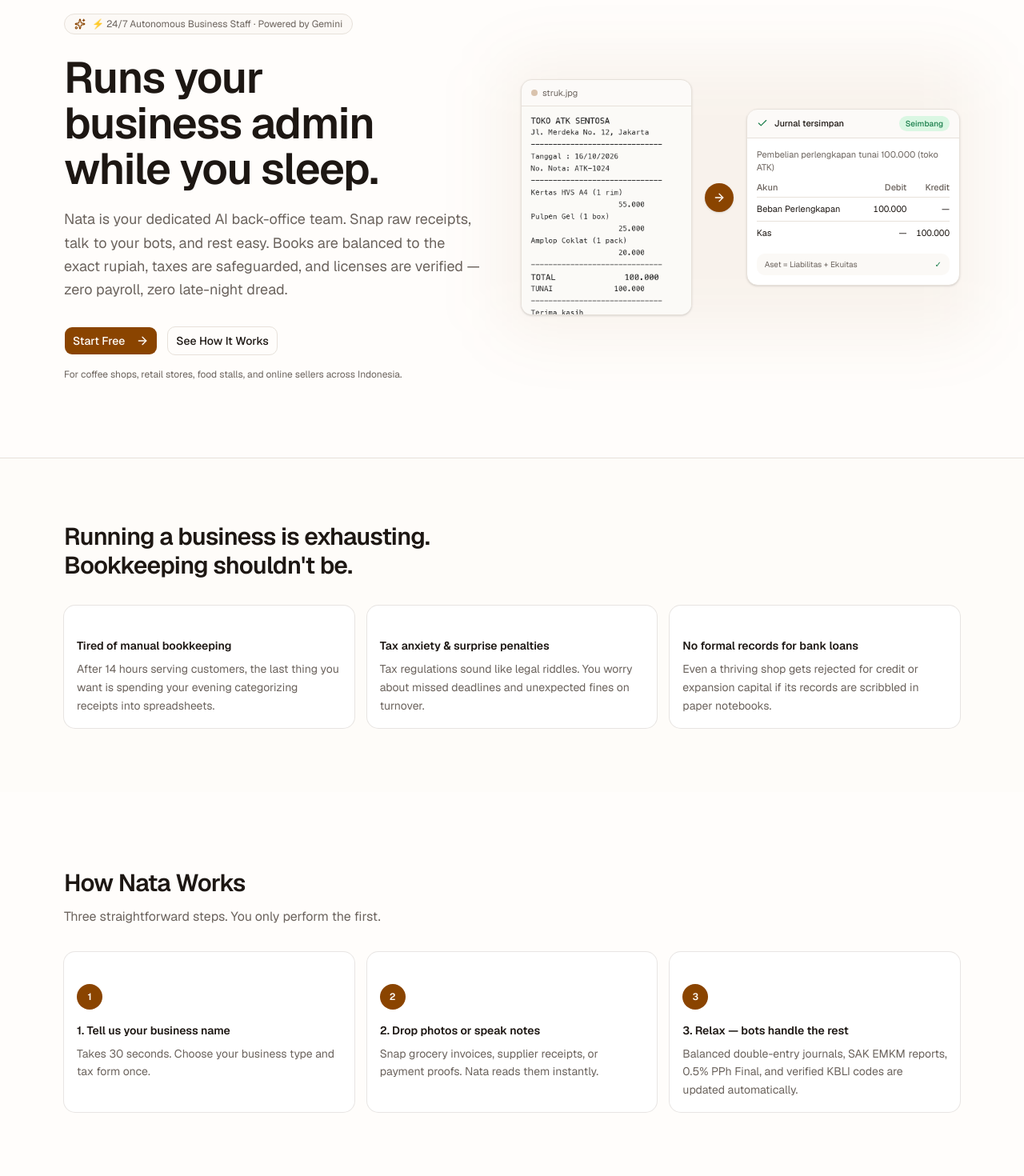
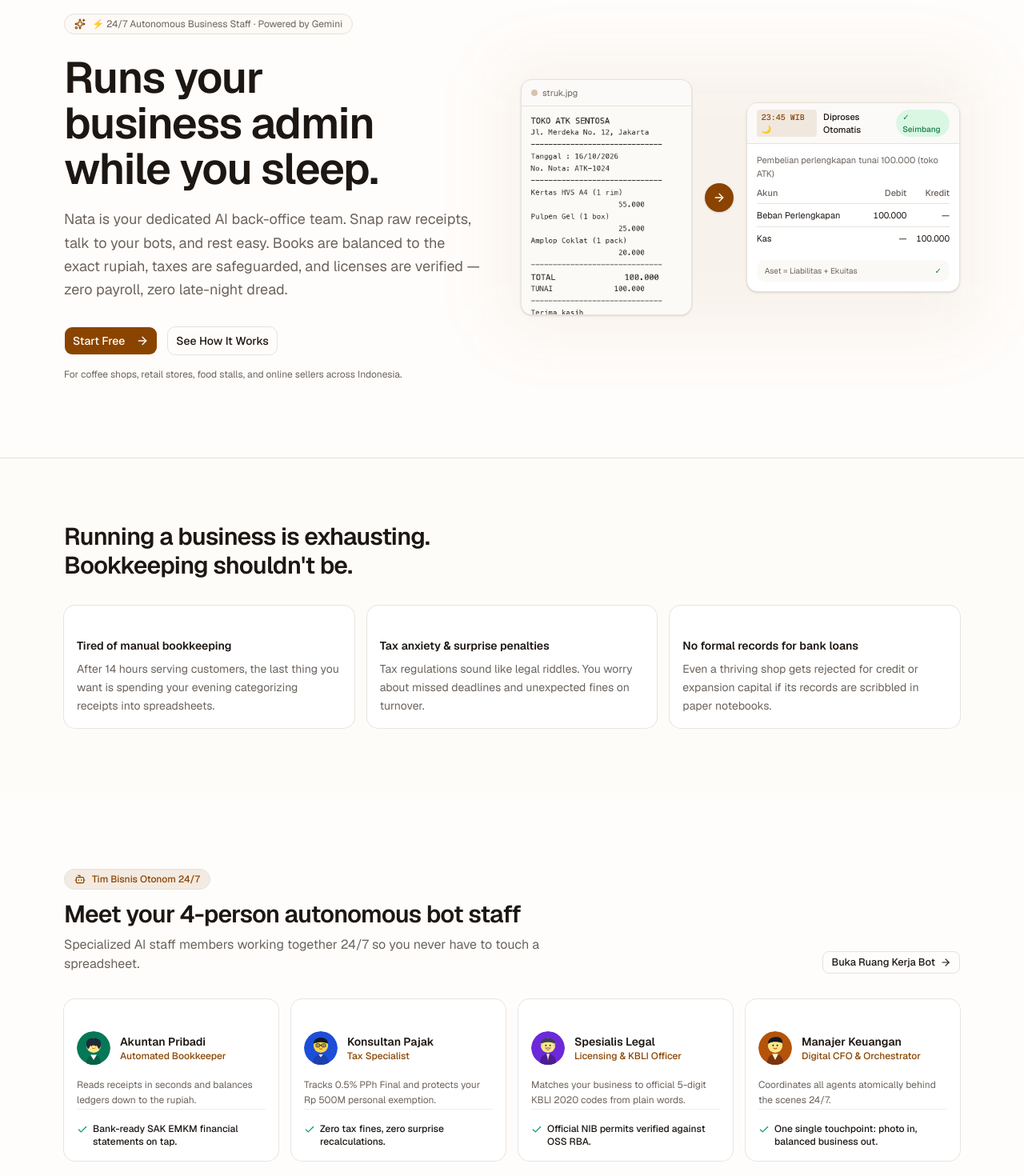
Before and after one commit to okihita/nata, a Next.js app in the folder web/: page / in a window 1280 px wide. Shown: the part 120-1590 px from the top of the page at 80% size. Built offline with nearby package versions, Linux system fonts and the light colour scheme.

Commit message:
feat(landing): add 24/7 autonomous bot staff showcase and updated hero visual

```diff
--- a/web/src/app/page.tsx
+++ b/web/src/app/page.tsx
@@ -23,6 +23,8 @@
   ShieldCheck,
   Sparkles,
   Landmark,
+  Bot,
+  GraduationCap,
 } from "lucide-react";
 
 import { HeroProof } from "@/components/hero-proof";
@@ -30,6 +32,12 @@
 import { Card, CardContent } from "@/components/ui/card";
 import { LanguageSwitcher } from "@/components/language-switcher";
 import { useLanguage } from "@/lib/language";
+import {
+  AvatarMaya,
+  AvatarDimas,
+  AvatarArief,
+  AvatarNata,
+} from "@/components/agent-avatars";
 
 export default function LandingPage() {
   const { copy } = useLanguage();
@@ -48,12 +56,20 @@
           </Link>
           <div className="flex items-center gap-3">
             <nav className="hidden items-center gap-6 text-sm text-muted-foreground sm:flex">
+              <a href="#tim-asisten" className="transition hover:text-foreground flex items-center gap-1.5">
+                <Bot className="size-3.5 text-primary" />
+                <span>{L.navAgents}</span>
+              </a>
               <a href="#cara-kerja" className="transition hover:text-foreground">
                 {L.navHow}
               </a>
               <a href="#kenapa" className="transition hover:text-foreground">
                 {L.navWhy}
               </a>
+              <Link href="/academy" className="transition hover:text-foreground flex items-center gap-1.5">
+                <GraduationCap className="size-3.5 text-primary" />
+                <span>{L.navAcademy}</span>
+              </Link>
             </nav>
             <LanguageSwitcher />
             <Button asChild size="sm">
@@ -116,6 +132,60 @@
               </Card>
             ))}
           </div>
+        </div>
+      </section>
+
+      {/* Autonomous Bot Staff Showcase */}
+      <section id="tim-asisten" className="scroll-mt-16 mx-auto max-w-6xl px-4 py-16 sm:py-24">
+        <div className="flex flex-col sm:flex-row sm:items-end sm:justify-between gap-4">
+          <div>
+            <div className="inline-flex items-center gap-2 rounded-full border bg-primary/10 text-primary px-3 py-1 text-xs font-medium">
+              <Bot className="size-3.5" />
+              <span>Tim Bisnis Otonom 24/7</span>
+            </div>
+            <h2 className="mt-3 text-2xl font-semibold tracking-tight sm:text-3xl">
+              {L.teamTitle}
+            </h2>
+            <p className="mt-2 text-muted-foreground max-w-2xl text-sm sm:text-base">
+              {L.teamSubtitle}
+            </p>
+          </div>
+          <Button asChild variant="outline" size="sm" className="gap-1.5 self-start sm:self-auto">
+            <Link href="/agents">
+              <span>Buka Ruang Kerja Bot</span>
+              <ArrowRight className="size-3.5" />
+            </Link>
+          </Button>
+        </div>
+
+        <div className="mt-8 grid gap-4 sm:grid-cols-2 lg:grid-cols-4">
+          {L.teamMembers.map((member, idx) => (
+            <Card key={member.name} className="h-full bg-card hover:border-primary/40 transition-colors">
+              <CardContent className="pt-6 flex flex-col h-full">
+                <div className="flex items-center gap-3">
+                  {idx === 0 && <AvatarMaya size={42} />}
+                  {idx === 1 && <AvatarDimas size={42} />}
+                  {idx === 2 && <AvatarArief size={42} />}
+                  {idx === 3 && <AvatarNata size={42} />}
+                  <div>
+                    <h3 className="text-sm font-semibold text-foreground">{member.name}</h3>
+                    <p className="text-xs text-primary font-medium">{member.role}</p>
+                  </div>
+                </div>
+
+                <p className="mt-4 text-xs leading-relaxed text-muted-foreground">
+                  {member.tagline}
+                </p>
+
+                <div className="mt-auto pt-4 border-t border-border/60">
+                  <div className="flex items-start gap-1.5 text-xs text-foreground font-medium">
+                    <Check className="size-3.5 text-emerald-600 mt-0.5 shrink-0" />
+                    <span>{member.benefit}</span>
+                  </div>
+                </div>
+              </CardContent>
+            </Card>
+          ))}
         </div>
       </section>
 
--- a/web/src/components/hero-proof.tsx
+++ b/web/src/components/hero-proof.tsx
@@ -14,7 +14,7 @@
  * inherits the brand palette, stays sharp at any DPI, and costs a few KB.
  */
 
-import { ArrowRight, Check } from "lucide-react";
+import { ArrowRight } from "lucide-react";
 
 const LINES = [
   { account: "Beban Perlengkapan", debit: "100.000", credit: "—" },
@@ -56,10 +56,12 @@
         {/* ── the output: the posting it becomes ────────────────────────── */}
         <div className="rounded-xl border bg-card shadow-sm">
           <div className="flex items-center gap-2 border-b bg-muted/40 px-3 py-2">
-            <Check className="size-3.5 text-tone-hijau" />
-            <span className="text-[11px] font-medium">Jurnal tersimpan</span>
+            <span className="text-[10px] bg-primary/10 text-primary px-1.5 py-0.5 rounded font-mono font-medium">
+              23:45 WIB 🌙
+            </span>
+            <span className="text-[11px] font-medium text-foreground">Diproses Otomatis</span>
             <span className="ml-auto rounded-full bg-tone-hijau-bg px-2 py-0.5 text-[10px] font-medium text-tone-hijau">
-              Seimbang
+              ✓ Seimbang
             </span>
           </div>
 
```
